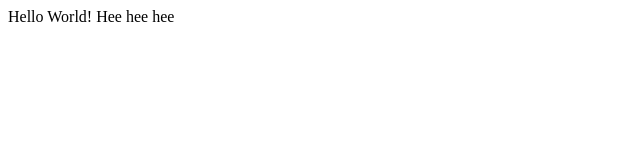
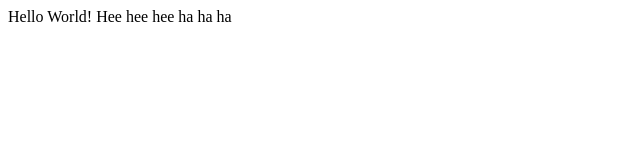
Before and after one commit to yathikshas07/Workshop, a plain HTML site: page index.html in a window 1280 px wide. Shown: the full height of the page, 0-640 px from the left. Drawn offline with Linux system fonts and the light colour scheme.

Commit message:
added new feature

```diff
--- a/index.html
+++ b/index.html
@@ -1 +1 @@
-<p>Hello World! Hee hee hee</p>
+<p>Hello World! Hee hee hee ha ha ha</p>
```
